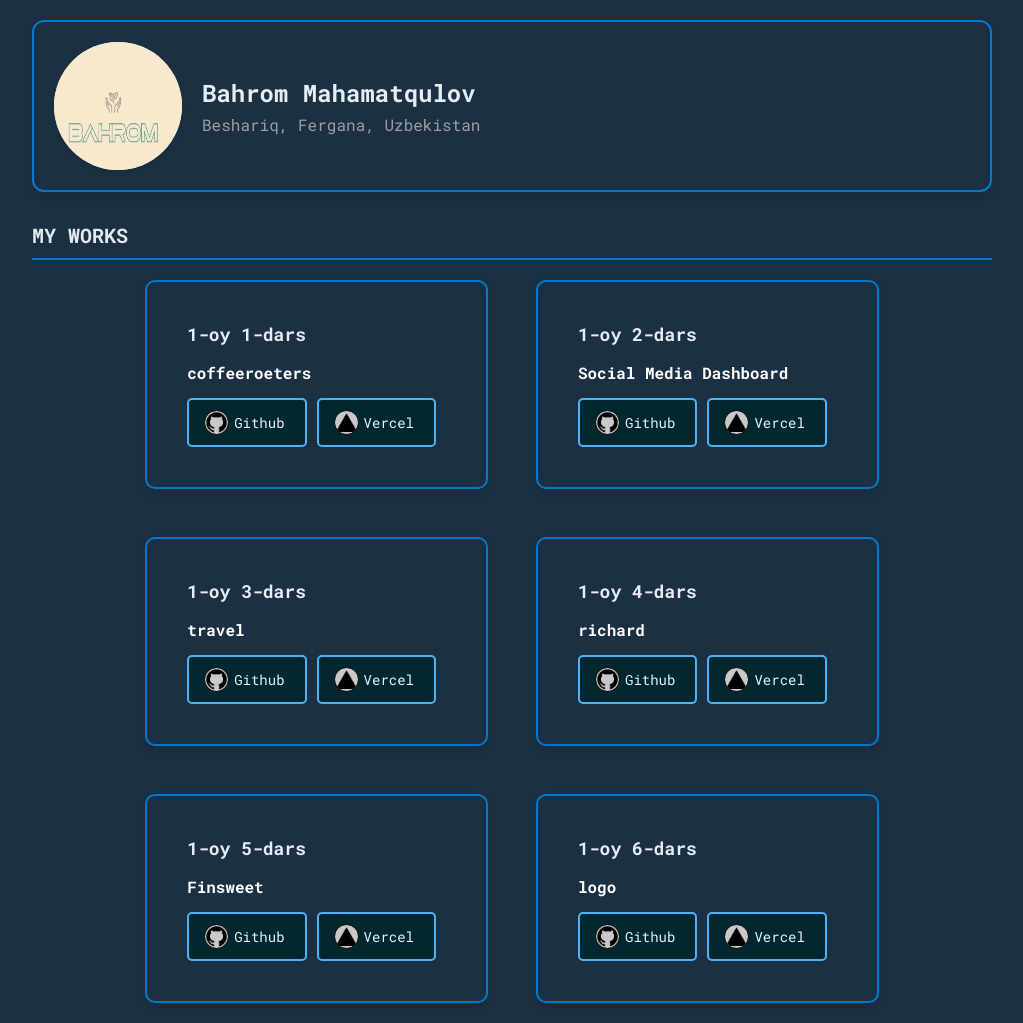
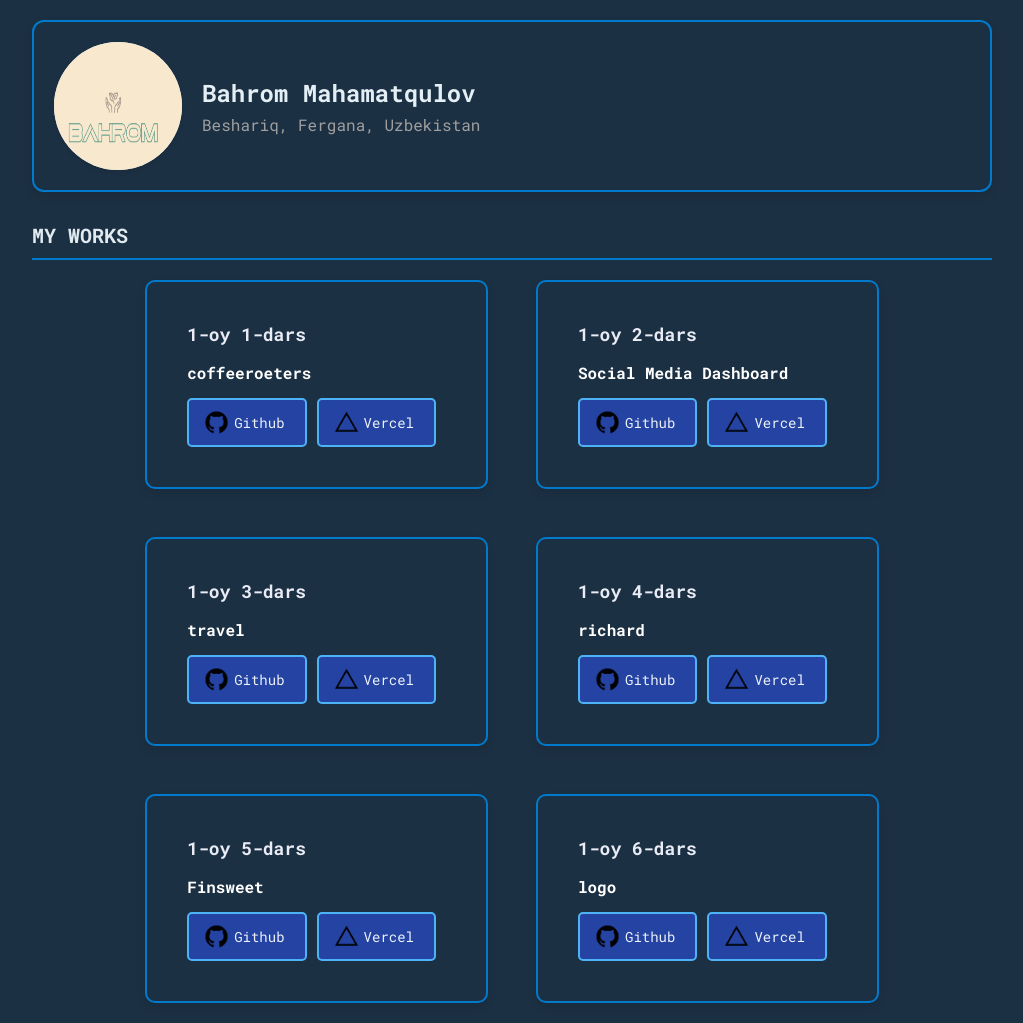
Before and after one commit to Mahamatqulov/Dizayn, a plain HTML site: page index.html in a window 1280 px wide. Shown: the whole page, without its empty margins (128-1151 px from the left). Drawn offline with Linux system fonts and the light colour scheme.

Commit message:
dizayn ready

```diff
--- a/css/index.css
+++ b/css/index.css
@@ -105,7 +105,7 @@ a {
   border: 2px solid #4eb3f6;
   margin-right: 10px;
   font-size: 14px;
-  background: #01282f;
+  background: #2443a2;
 }
 
 a:hover {
@@ -145,9 +145,6 @@ a.vercel {
 
 a img {
   max-width: 28px;
-  border: 1px solid #000203;
-  border-radius: 50%;
-  background-color: #cac8c8;
 }
 
 /* Tablet version */
--- a/index.html
+++ b/index.html
@@ -57,7 +57,7 @@
                 <a href="https://coffeeroaters.vercel.app/" class="vercel">
                   <img
                     class="vercel-img"
-                    src="./imges/vercel_icon.png"
+                    src="./imges/9034589_vercel_logo_icon.png"
                     width="25"
                     alt=""
                   />
@@ -90,7 +90,7 @@
                 >
                   <img
                     class="vercel-img"
-                    src="./imges/vercel_icon.png"
+                    src="./imges/9034589_vercel_logo_icon.png"
                     width="25"
                     alt=""
                   />
@@ -120,7 +120,7 @@
                 >
                   <img
                     class="vercel-img"
-                    src="./imges/vercel_icon.png"
+                    src="./imges/9034589_vercel_logo_icon.png"
                     width="25"
                     alt=""
                   />
@@ -151,7 +151,7 @@
                 <a href="https://richard-xi.vercel.app/" class="vercel">
                   <img
                     class="vercel-img"
-                    src="./imges/vercel_icon.png"
+                    src="./imges/9034589_vercel_logo_icon.png"
                     width="25"
                     alt=""
                   />
@@ -181,7 +181,7 @@
                 <a href="https://finsweet-umber.vercel.app/" class="vercel">
                   <img
                     class="vercel-img"
-                    src="./imges/vercel_icon.png"
+                    src="./imges/9034589_vercel_logo_icon.png"
                     width="25"
                     alt=""
                   />
@@ -208,7 +208,7 @@
                 <a href="https://logo-rust-chi.vercel.app/" class="vercel">
                   <img
                     class="vercel-img"
-                    src="./imges/vercel_icon.png"
+                    src="./imges/9034589_vercel_logo_icon.png"
                     width="25"
                     alt=""
                   />
```
